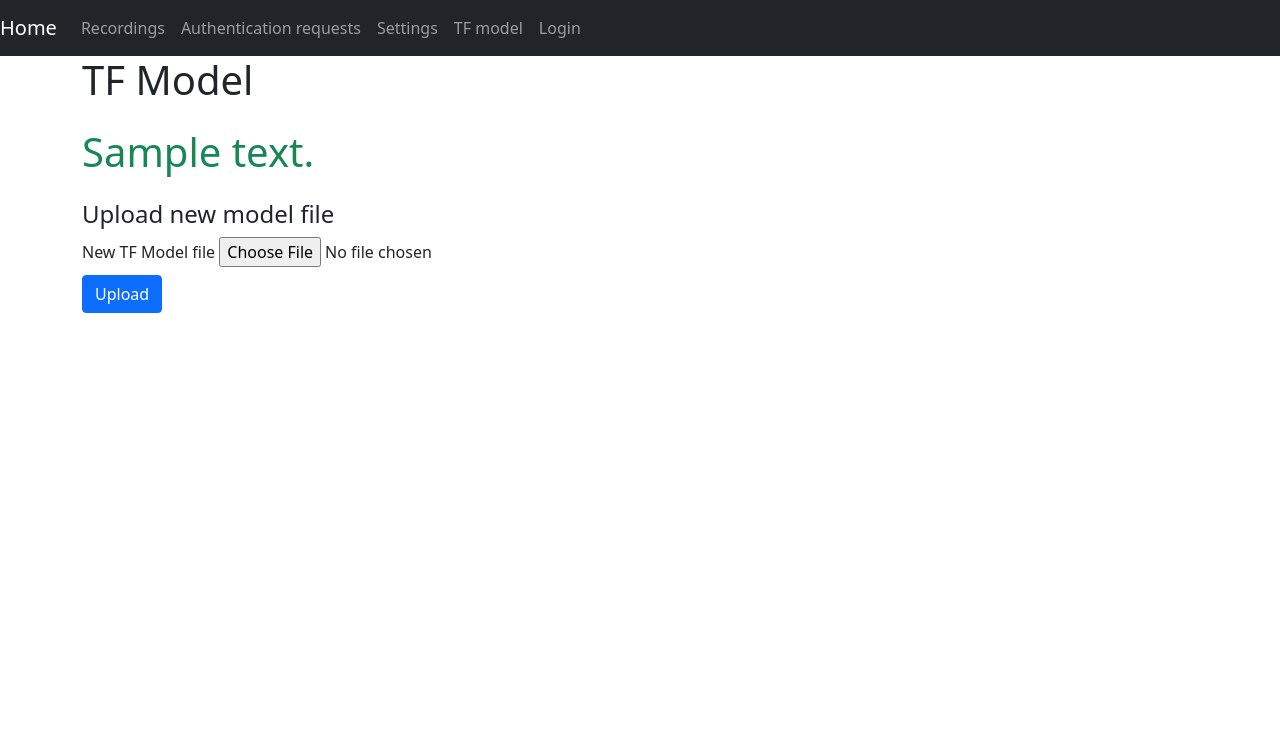
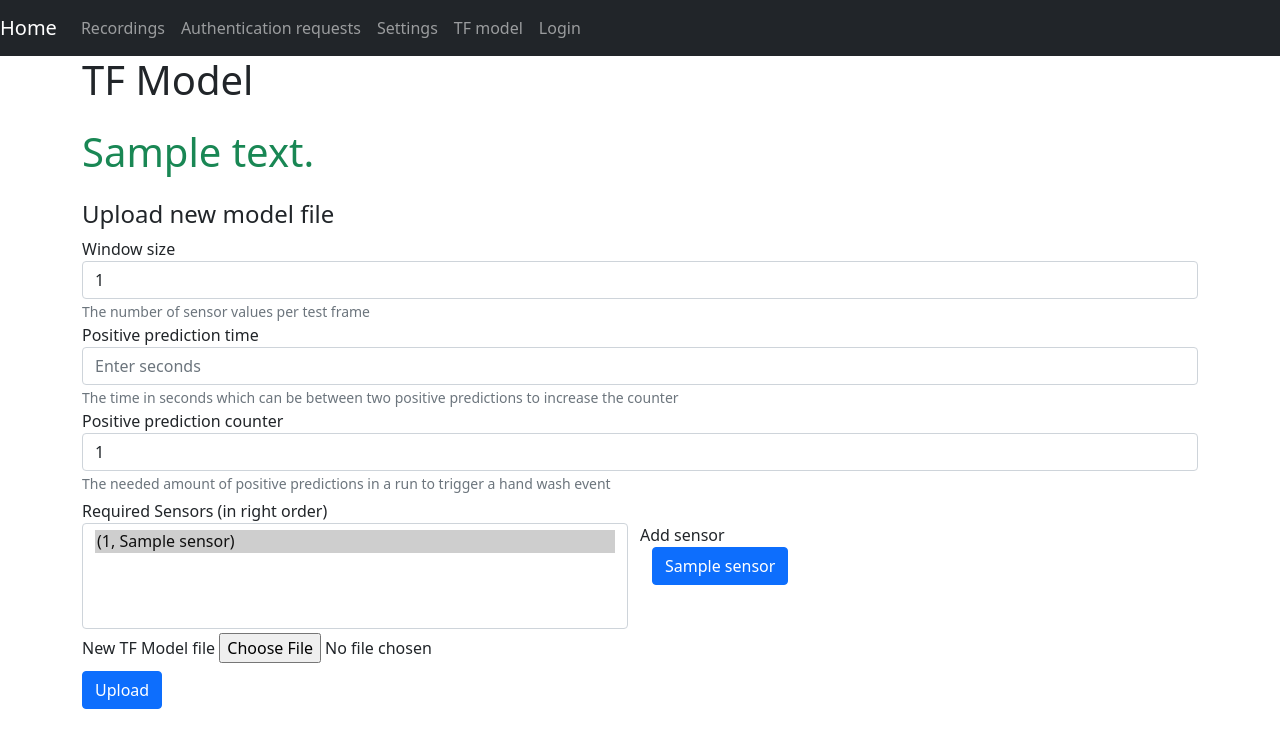
Before and after one commit to Alexsogge/MasterProject, a Flask app: template Webserver/templates/tfmodel.html in a window 1280 px wide. Shown: the top 748 px of the page. Run offline with Flask 2, Linux system fonts and the light colour scheme; the template is opened without the code that fills it: most values are stand-ins (such as "Sample title", 1, 10 or a date in 2020); parts of the project's set-up code (start-up, migrations or seed data) failed here and were passed over.

Commit message:
SAve tf model settings in json file

```diff
--- a/Webserver/app.py
+++ b/Webserver/app.py
@@ -1,3 +1,4 @@
+import json
 import math
 import random
 import string
@@ -136,23 +137,49 @@ def settings():
 def tfmodel():
     upload_info_text = None
     upload_error_text = None
+    sensors = {1: 'ACCELEROMETER', 4: 'GYROSCOPE', 2: 'MAGNETIC FIELD', 11: 'ROTATION VECTOR'}
+
+    old_settings = dict()
+    old_settings_file = get_tf_model_settings_file()
+    if old_settings_file is not None:
+        with open(os.path.join(TFMODEL_FOLDER, old_settings_file)) as json_file:
+            old_settings = json.load(json_file)
+
+
+
     if request.method == 'POST':
-        print('Save new tf model')
+        print('Save new tf model', request.form)
+        print('window size', request.form.get('frameSizeInput'))
         if 'file' not in request.files:
-            return render_template('tfmodel.html', upload_info_text=upload_info_text, upload_error_text='Error: no file Part')
+            return render_template('tfmodel.html', upload_info_text=upload_info_text, upload_error_text='Error: no file Part', sensors=sensors, old_settings=old_settings)
         file = request.files['file']
         # if user does not select file, browser also
         # submit an empty part without filename
         if file.filename == '':
-            return render_template('tfmodel.html', upload_info_text=upload_info_text, upload_error_text='Error: no selected file')
+            return render_template('tfmodel.html', upload_info_text=upload_info_text, upload_error_text='Error: no selected file', sensors=sensors, old_settings=old_settings)
         if file and is_allowed_file(file.filename):
-            filename = secure_filename(file.filename)
-            file.save(os.path.join(TFMODEL_FOLDER, filename))
+            filename = os.path.splitext(secure_filename(file.filename))[0]
+
+            settings_dict = dict()
+            settings_dict['frame_size'] = int(request.form.get('frameSizeInput'))
+            settings_dict['positive_prediction_time'] = int(request.form.get('positivePredictionTimeInput'))
+            settings_dict['positive_prediction_counter'] = int(request.form.get('positivePredictionCounterInput'))
+            required_sensors = request.form.getlist('requiredSensorsSelect')
+            for i in range(len(required_sensors)):
+                required_sensors[i] = int(required_sensors[i])
+            settings_dict['required_sensors'] = required_sensors
+            old_settings = settings_dict
+
+            print("settings: ", settings_dict)
+
+            with open(os.path.join(TFMODEL_FOLDER, filename + '.json'), 'w') as outfile:
+                json.dump(settings_dict, outfile)
+            file.save(os.path.join(TFMODEL_FOLDER, filename + '.tflite'))
             upload_info_text = 'Uploaded ' + filename
         else:
             upload_error_text = 'Error: no valid file'
 
-    return render_template('tfmodel.html', upload_info_text=upload_info_text, upload_error_text=upload_error_text)
+    return render_template('tfmodel.html', upload_info_text=upload_info_text, upload_error_text=upload_error_text, sensors=sensors, old_settings=old_settings)
 
 
 
@@ -343,15 +370,43 @@ def get_latest_tf_model():
         abort(404, description="Resource not found")
 
     for file in os.listdir(TFMODEL_FOLDER):
-        tmp_c_time = os.stat(os.path.join(TFMODEL_FOLDER, file)).st_ctime
-        if tmp_c_time > latest_time_stamp:
-            latest_time_stamp = tmp_c_time
-            latest_model = file
+        if 'tflite' in file:
+            tmp_c_time = os.stat(os.path.join(TFMODEL_FOLDER, file)).st_ctime
+            if tmp_c_time > latest_time_stamp:
+                latest_time_stamp = tmp_c_time
+                latest_model = file
 
     print("found file ", latest_model)
     if latest_model is not None:
         return send_from_directory(TFMODEL_FOLDER, filename=latest_model, as_attachment=True)
     abort(404, description="Resource not found")
+
+
+@app.route('/tfmodel/get/settings/')
+def get_latest_tf_model_settings():
+    latest_model_settings = get_tf_model_settings_file()
+
+    print("found file ", latest_model_settings)
+    if latest_model_settings is not None:
+        return send_from_directory(TFMODEL_FOLDER, filename=latest_model_settings, as_attachment=True)
+    abort(404, description="Resource not found")
+
+
+def get_tf_model_settings_file():
+    latest_model_settings = None
+    latest_time_stamp = 0
+
+    if not os.path.exists(TFMODEL_FOLDER):
+        return None
+
+    for file in os.listdir(TFMODEL_FOLDER):
+        if 'json' in file:
+            tmp_c_time = os.stat(os.path.join(TFMODEL_FOLDER, file)).st_ctime
+            if tmp_c_time > latest_time_stamp:
+                latest_time_stamp = tmp_c_time
+                latest_model_settings = file
+
+    return latest_model_settings
 
 
 @app.route("/auth")
--- a/Webserver/templates/tfmodel.html
+++ b/Webserver/templates/tfmodel.html
@@ -18,15 +18,106 @@
     {% endif %}
 
     <div class="row">
-            <h4>Upload new model file</h4>
+        <h4>Upload new model file</h4>
     </div>
     <div class="row">
         <form action="/tfmodel/" method="post" enctype="multipart/form-data">
+
             <div class="form-group">
+                <label for="frameSizeInput">Window size</label>
+                <input type="number" class="form-control" id="frameSizeInput" name="frameSizeInput" aria-describedby="frameSizeHelp" placeholder="Enter size" value="{{ old_settings.frame_size }}">
+                <small id="frameSizeHelp" class="form-text text-muted">The number of sensor values per test frame</small>
+            </div>
+
+            <div class="form-group">
+                <label for="positivePredictionTimeInput">Positive prediction time</label>
+                <input type="number" class="form-control" id="positivePredictionTimeInput" name="positivePredictionTimeInput" aria-describedby="positivePredictionTimeHelp" placeholder="Enter seconds" value="{{ old_settings.positive_prediction_time }}">
+                <small id="positivePredictionTimeHelp" class="form-text text-muted">The time in seconds which can be between two positive predictions to increase the counter</small>
+            </div>
+
+            <div class="form-group">
+                <label for="positivePredictionCounterInput">Positive prediction counter</label>
+                <input type="number" class="form-control" id="positivePredictionCounterInput" name="positivePredictionCounterInput" aria-describedby="positivePredictionCounterHelp" placeholder="Enter count" value="{{ old_settings.positive_prediction_counter }}">
+                <small id="positivePredictionCounterHelp" class="form-text text-muted">The needed amount of positive predictions in a run to trigger a hand wash event</small>
+            </div>
+
+
+            <div class="form-group mt-1">
+                <label for="requiredSensorsSelect">Required Sensors (in right order)</label>
+                <div class="row">
+                    <div class="col">
+                        <select multiple class="form-control" id="requiredSensorsSelect" name="requiredSensorsSelect" onclick="selectAllRequiredSensors()">
+                            {% for sensor in old_settings.required_sensors %}
+                                <option value="{{ sensor }}" selected="true"  onclick="removeSelectedSensor(this)">{{ sensors[sensor] }}</option>
+                            {% endfor %}
+                        </select>
+                    </div>
+                    <div class="col">
+                        <div class="row">
+                            Add sensor
+                        </div>
+                        <div class="row">
+                            {% for sensorId, sensorName in sensors.items() %}
+                                <div class="col">
+                                    <button type="button" class="btn btn-primary" onclick="addRequiredSensorToList({{ sensorId }}, '{{ sensorName }}')">{{ sensorName }}</button>
+                                </div>
+                            {% endfor %}
+                        </div>
+                    </div>
+                </div>
+            </div>
+
+
+            <div class="form-group mt-1">
                 <label for="tfModelFormControlFile">New TF Model file</label>
                 <input type="file" class="form-control-file" id="tfModelFormControlFile" name="file">
             </div>
             <button type="submit" class="btn btn-primary mt-2">Upload</button>
         </form>
     </div>
+
+    <script>
+
+        function addRequiredSensorToList(sensorId, sensorName){
+            if(alreadyInList(sensorId))
+                return;
+            var option = document.createElement("option");
+            option.setAttribute("value", sensorId);
+            option.setAttribute("selected", true);
+            option.onclick = function(){removeSelectedSensor(option);}
+            option.innerHTML = sensorName;
+            document.getElementById("requiredSensorsSelect").options.add(option);
+        }
+
+        function removeSelectedSensor(option){
+            console.log("remove selected", option.value);
+            // document.getElementById("requiredSensorsSelect").options.remove(option.value);
+            var options = document.getElementById("requiredSensorsSelect").options;
+
+            for(var i = 0; i < options.length; i++){
+                if(options[i].value == option.value && options[i].selected){
+                    document.getElementById("requiredSensorsSelect").options.remove(i);
+                }else {
+                    options[i].selected = true;
+                }
+            }
+        }
+
+        function selectAllRequiredSensors(){
+            var options = document.getElementById("requiredSensorsSelect").options;
+            for(var i = 0; i < options.length; i++){
+                options[i].selected = true;
+            }
+        }
+
+        function alreadyInList(sensor){
+            var options = document.getElementById("requiredSensorsSelect").options;
+            for(var i = 0; i < options.length; i++){
+                if(options[i].value == sensor)
+                    return true;
+            }
+            return false;
+        }
+
+    </script>
 {% endblock %}
```
